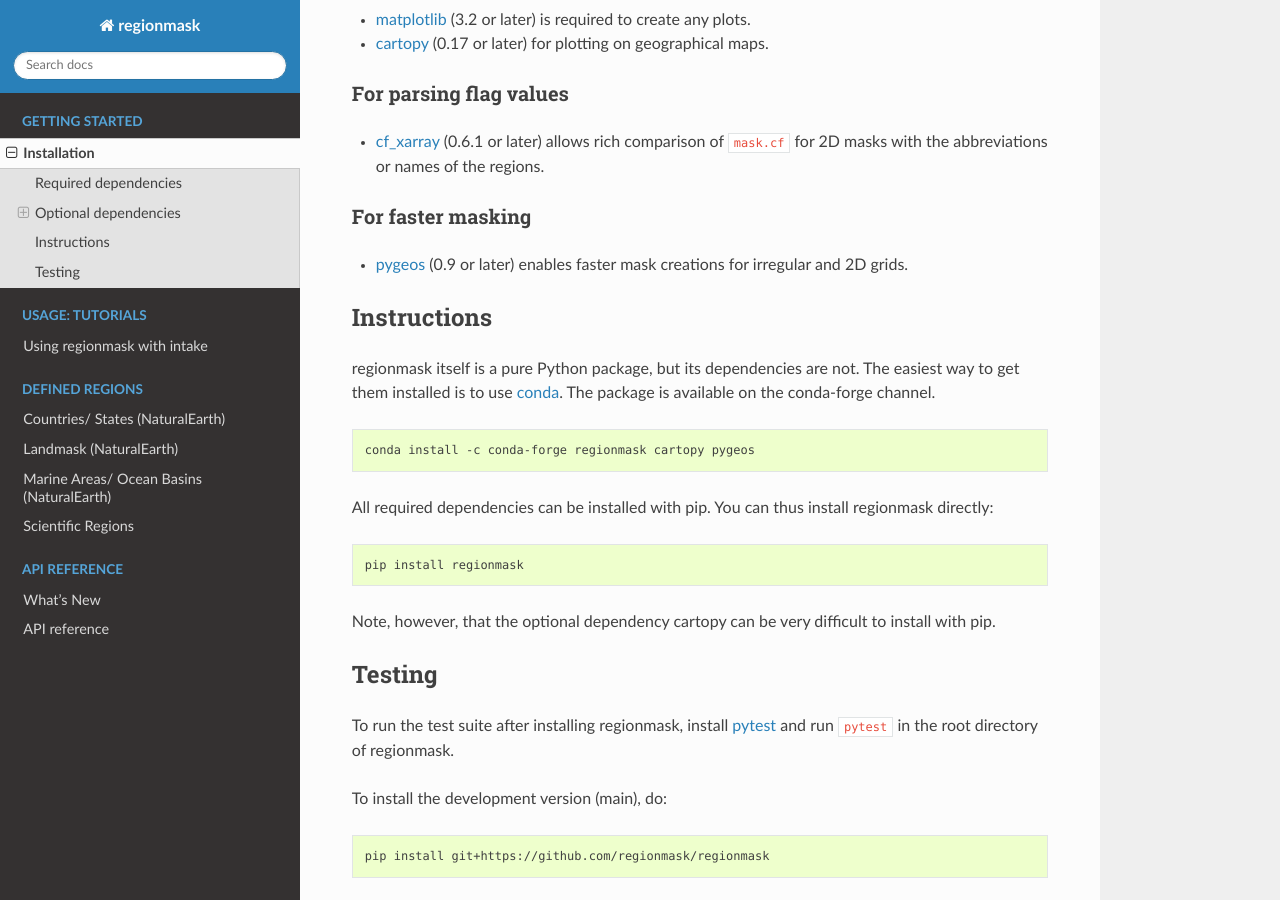
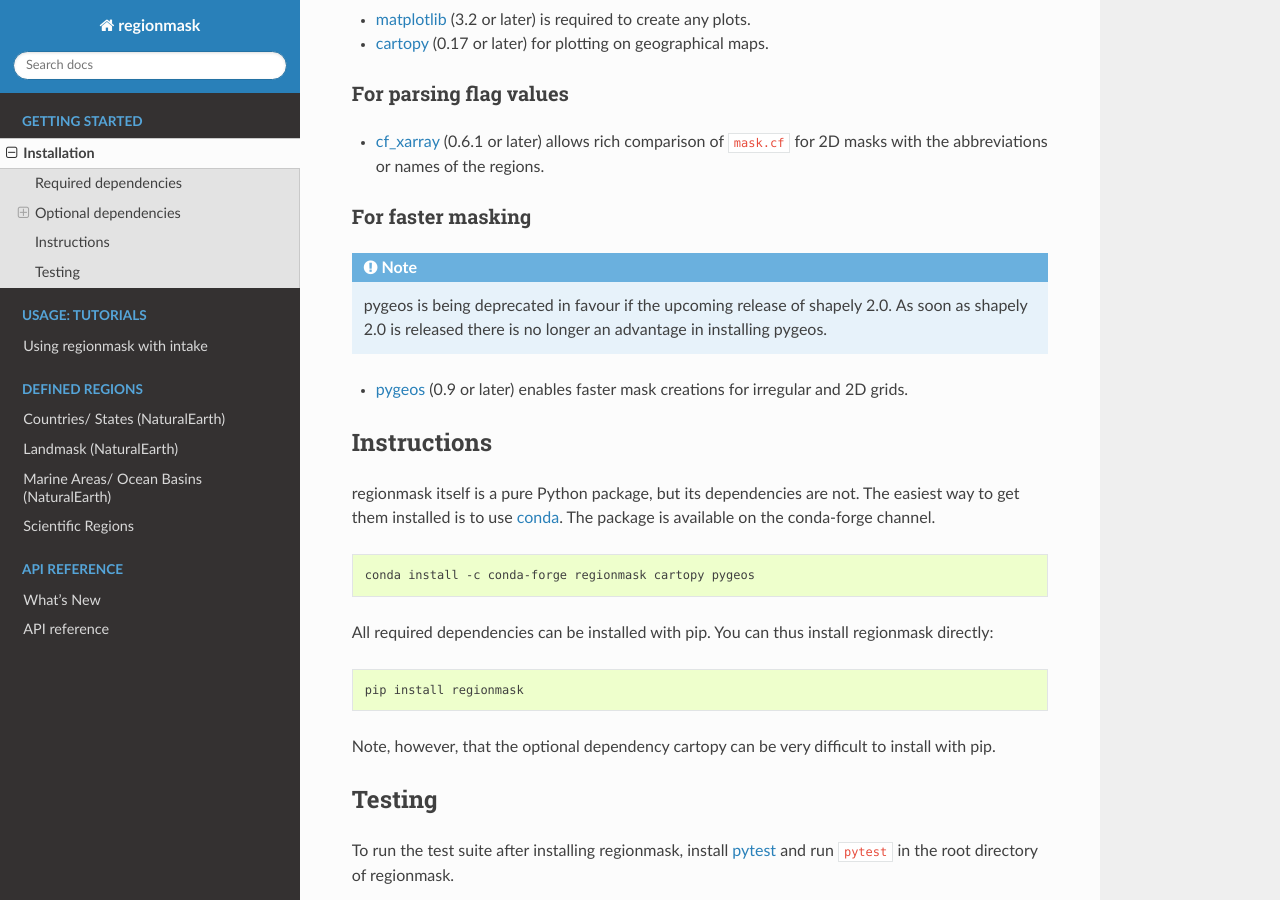
Before and after one commit to regionmask/regionmask, a Sphinx documentation site: the page built from docs/installation.rst, in a window 1280 px wide and 900 px high, scrolled down 530 px. Built offline with Sphinx 7.4.7 and the Read the Docs theme 2.0.0, drawn with Linux system fonts in a browser that asks for light colours; pages that are not in the unit, such as notebooks, are missing from menus; the version number could not be read and is left out.

Commit message:
update docs

```diff
--- a/docs/installation.rst
+++ b/docs/installation.rst
@@ -33,6 +33,10 @@ For parsing flag values
 
 For faster masking
 ~~~~~~~~~~~~~~~~~~
+
+.. note::
+   pygeos is being deprecated in favour if the upcoming release of shapely 2.0. As soon
+   as shapely 2.0 is released there is no longer an advantage in installing pygeos.
 
 - `pygeos <https://pygeos.readthedocs.io/en/stable/>`__ (0.9 or later) enables faster mask creations for
   irregular and 2D grids.
--- a/docs/whats_new.rst
+++ b/docs/whats_new.rst
@@ -31,11 +31,11 @@ Enhancements
 - Better error when passing a single region without wrapping it into a list or tuple (:issue:`372`).
 - Added :py:class:`set_options` to regionmask which can, currently, be used to control
   the number of displayed rows of :py:class:`Regions` (:issue:`#376`).
+- Create faster masks with shapely 2.0, which replaces pygeos (:pull:`#349`).
 
 Deprecations
 ~~~~~~~~~~~~
 
-- Added faster masking of regions with shapely v2.0.0 (:pull:`341`).
 - Passing `lon_name` and `lat_name` to the masking methods and functions (e.g. :py:meth:`Regions.mask`)
   is deprecated. Please pass the lon and lat coordinates direcly, e.g., `mask*(ds[lon_name], ds[lat_name])`
   (:issue:`293` and :pull:`371`).
```
Also changed, not shown: docs/notebooks/method.ipynb.
